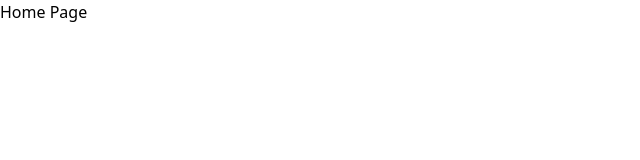
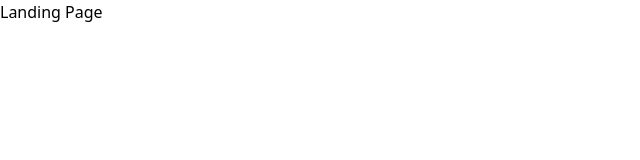
Before and after one commit to meQlause/EmailProviderMonorepo, a React (Vite) app in the folder frontend/: page / in a window 1280 px wide. Shown: the top 160 px of the page, without its empty margins (0-640 px from the left). Built offline with nearby package versions, Linux system fonts and the light colour scheme.

Commit message:
fix(frontend): fix errors

```diff
--- a/frontend/src/Components/views/Dashboard/Dasboard.constant.jsx
+++ b/frontend/src/Components/views/Dashboard/Dasboard.constant.jsx
@@ -3,8 +3,8 @@ export const LIST_SIDEBAR = [
   {
     key: "inbox",
     title: "Inbox",
-    href: "/dashboard",
-    icon: "dashboard",
+    path: "/inbox",
+    icon: "inbox",
   },
   {
     key: "sent",
--- a/frontend/src/Components/views/Dashboard/Sidebar.jsx
+++ b/frontend/src/Components/views/Dashboard/Sidebar.jsx
@@ -1,5 +1,5 @@
 import React from 'react'
-import { Mail, Lock, ArrowBigDown, ArrowDownRight, ArrowLeft } from "lucide-react";
+import { ArrowLeft } from "lucide-react";
 import EachUtils from '../../../utils/EachUtils'
 import { LIST_SIDEBAR } from './Dasboard.constant'
 
--- a/frontend/src/Pages/LandingPage.jsx
+++ b/frontend/src/Pages/LandingPage.jsx
@@ -1,10 +1,14 @@
+import PageHead from "../Components/commons/PageHead";
+
+
 const LandingPage = () => {
+  PageHead("Landing");
 
   return (
     <div>
-      <h1>Home Page</h1>
+      <h1>Landing Page</h1>
     </div>
-  )
-}
+  );
+};
 
 export default LandingPage;
```
